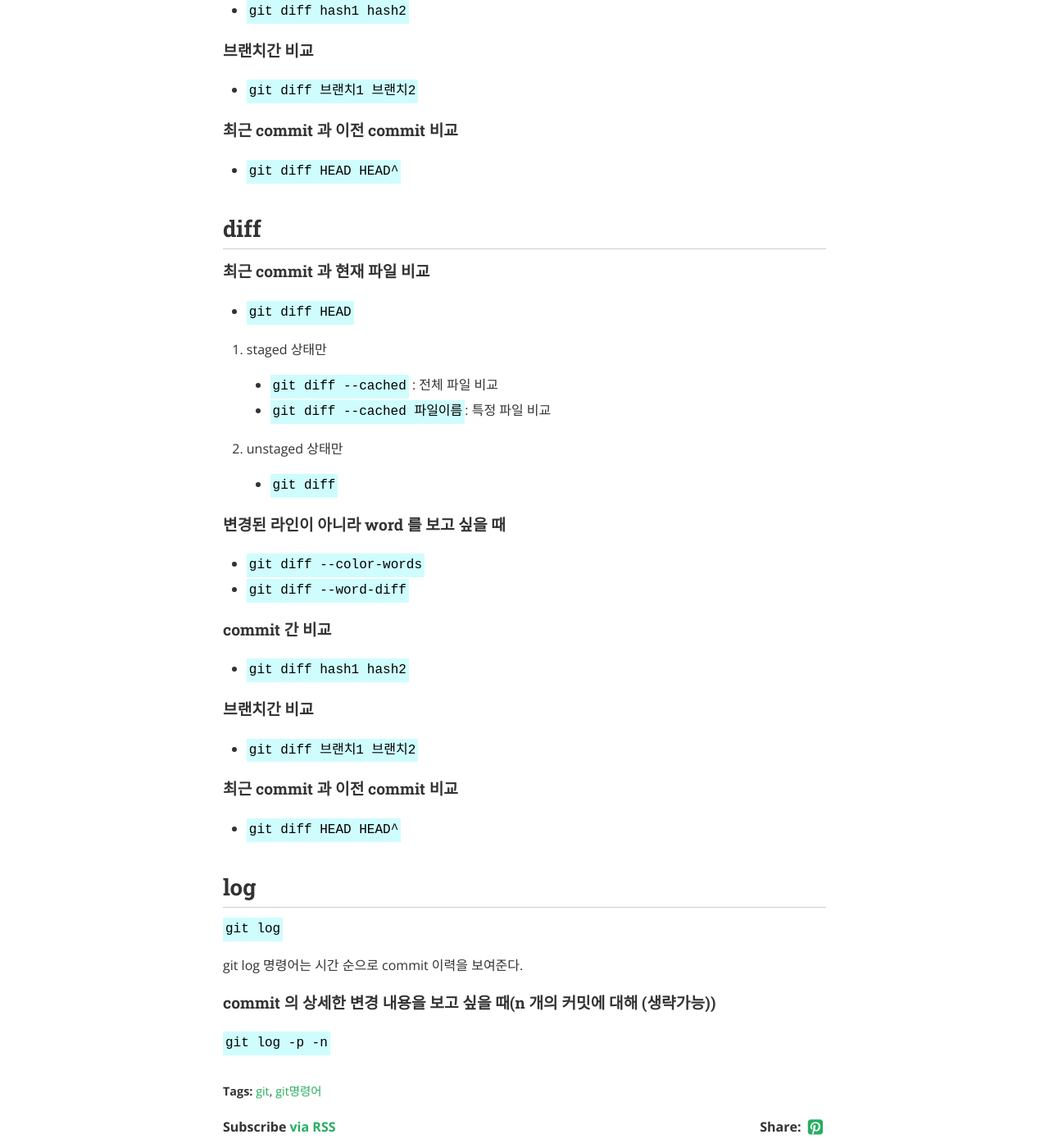
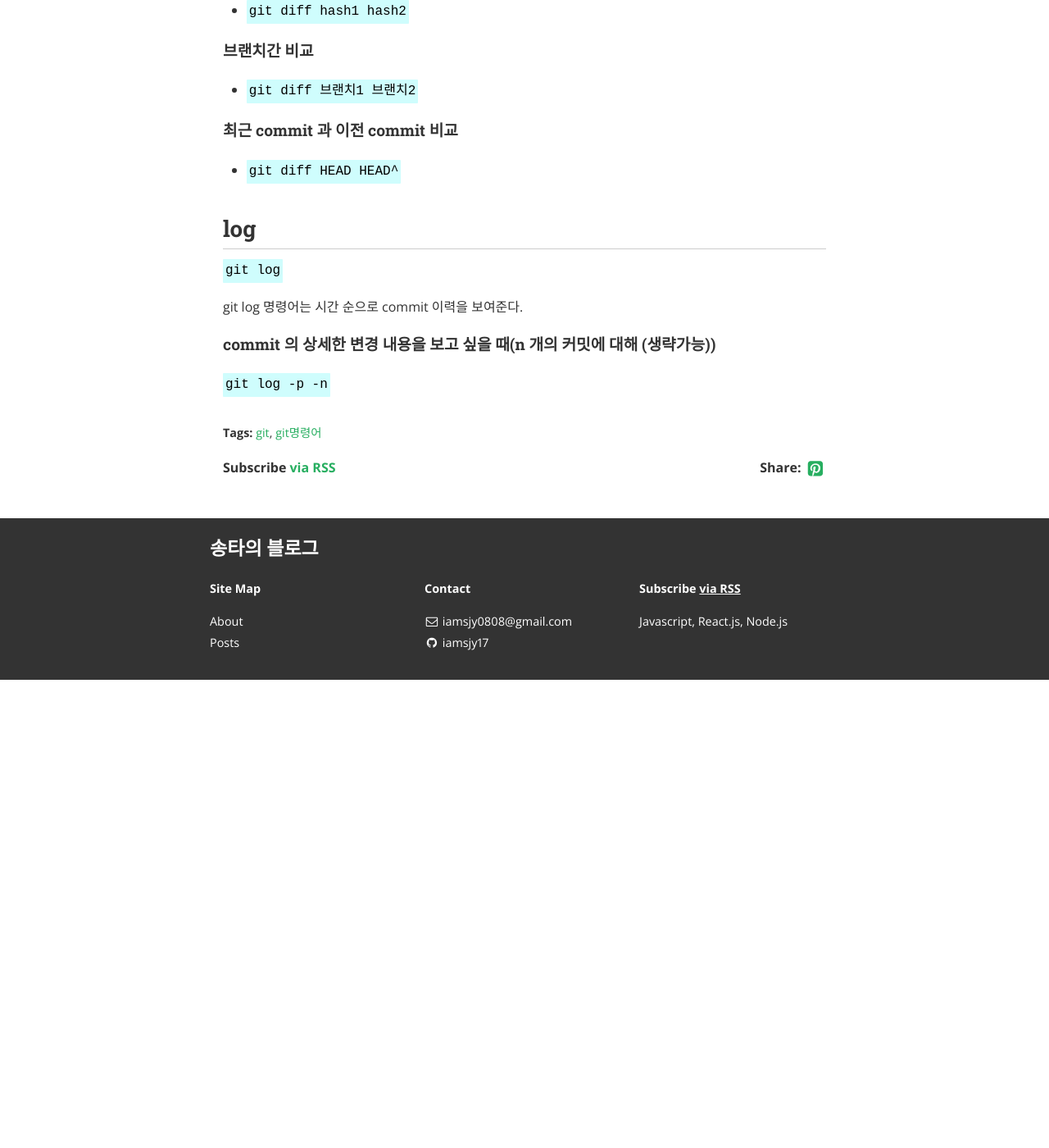
Before and after one commit to iamsjy17/iamsjy17.github.io, a Jekyll site: the page built from _posts/2018-08-18-git-command.markdown, in a window 1280 px wide and 1400 px high, scrolled down 2965 px. Shown: the whole window at 82% size. Built offline with Jekyll 4.4.1, drawn with Linux system fonts in a browser that asks for light colours; nearby versions of some CDN libraries; some web fonts are replaced; comment, search, counter and statistics services are not loaded; after the commit the page ends 3794 px from its top, so only the background shows below that.

Commit message:
[수정] git 명령어 포스팅 중복 제거

```diff
--- a/_posts/2018-08-18-git-command.markdown
+++ b/_posts/2018-08-18-git-command.markdown
@@ -114,38 +114,6 @@ tags: git git명령어
 
 - `git diff HEAD HEAD^`
 
-## diff
-
-#### 최근 commit 과 현재 파일 비교
-
-- `git diff HEAD`
-
-1. staged 상태만
-
-   - `git diff --cached` : 전체 파일 비교
-   - `git diff --cached 파일이름`: 특정 파일 비교
-
-2. unstaged 상태만
-
-   - `git diff`
-
-#### 변경된 라인이 아니라 word 를 보고 싶을 때
-
-- `git diff --color-words`
-- `git diff --word-diff`
-
-#### commit 간 비교
-
-- `git diff hash1 hash2`
-
-#### 브랜치간 비교
-
-- `git diff 브랜치1 브랜치2`
-
-#### 최근 commit 과 이전 commit 비교
-
-- `git diff HEAD HEAD^`
-
 ## log
 
 `git log`
```
